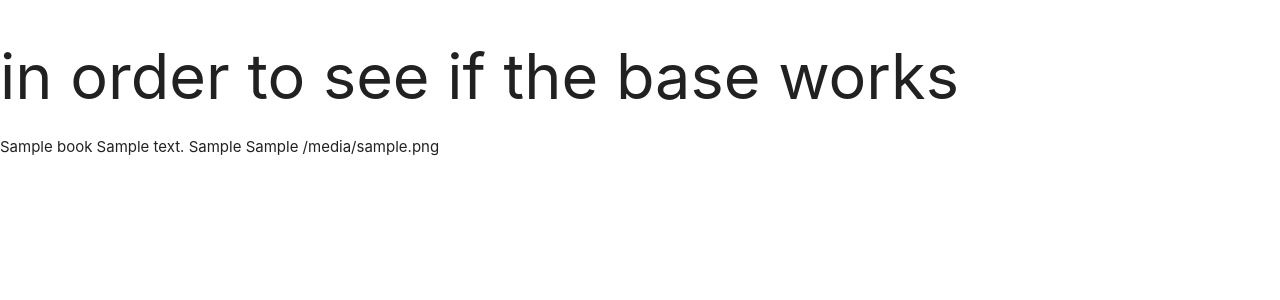
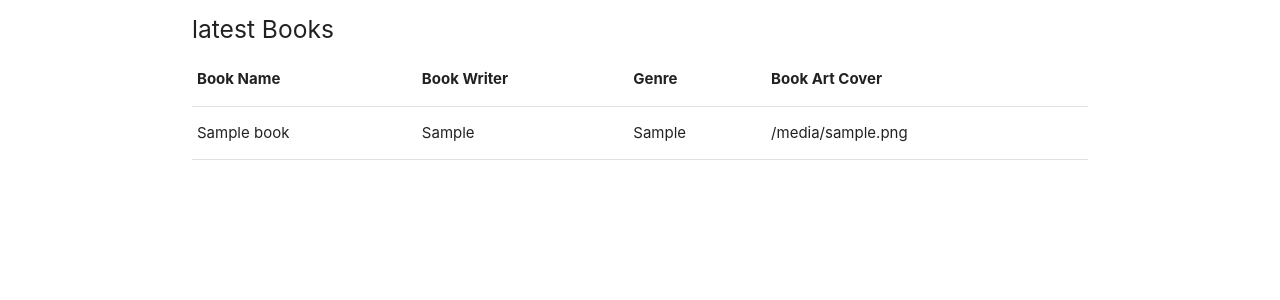
Before and after one commit to emalfiza/temple-library, a Flask app: page / in a window 1280 px wide. Shown: the top 300 px of the page. Run offline with Flask 2, Linux system fonts and the light colour scheme; a database or web service that is not in the repository returns one stand-in record (values such as "Sample title"); some libraries are stand-ins or nearby versions.

Commit message:
Added static folder for css and image

```diff
--- a/app.py
+++ b/app.py
@@ -8,15 +8,16 @@ if path.exists("env.py"):
 
 app = Flask(__name__)
 
-app.config["MONGO_DBNAME"] = 'temple_library'
-app.config["MONGO_URI"] = os.getenv('MONGO_URI', 'mongodb://localhost')
+app.config["MONGO_DBNAME"] = "temple_library"
+app.config["MONGO_URI"] = os.getenv("MONGO_URI", "mongodb://localhost")
 
 mongo = PyMongo(app)
 
-@app.route('/')
-@app.route('/book')
-def book():
-    return render_template("book.html", book=mongo.db.book.find())
+
+@app.route("/")
+@app.route("/home")
+def home():
+    return render_template("index.html", book=mongo.db.book.find())
 
 
 if __name__ == "__main__":
--- /dev/null
+++ b/static/css/style.css
@@ -0,0 +1,4 @@
+/* .bg-img {
+  background: url(static/image/background-image.jpg);
+  background-attachment: fixed;
+  background-size: cover; } */
--- a/templates/base.html
+++ b/templates/base.html
@@ -15,14 +15,15 @@
     <link rel="stylesheet" href="https://cdnjs.cloudflare.com/ajax/libs/materialize/1.0.0/css/materialize.min.css">
 
     <!-- My Custom CSS -->
-    <link rel="stylesheet" href="{{ url_for ('static', filename = '')}}" type="text/css" />
+    <link rel="stylesheet" href="{{ url_for ('static', filename = 'css/style.css')}}" type="text/css" />
 
     <title>Welcome to Temple Library</title>
 </head>
-<body>
-    <h1>in order to see if the base works</h1>
-    {% block content %}
-    {% endblock %}
+<body class="bg-img">
+
+    <div class="container">
+        {% block content %} {% endblock %}
+    </div>
 
     <!-- jQuery -->
     <script src="https://code.jquery.com/jquery-3.3.1.min.js" integrity="sha256-FgpCb/KJQlLNfOu91ta32o/NMZxltwRo8QtmkMRdAu8=" crossorigin="anonymous"></script>
--- a/templates/book.html
+++ /dev/null
@@ -1,12 +0,0 @@
-{% extends "base.html" %}
-
-    {% block content %}
-        {% for book in book %}
-
-            {{book.book_name}}
-            {{book.book_description}}
-            {{book.book_writer}}
-            {{book.book_genere}}
-            {{book.book_cover}}
-        {% endfor %}
-    {% endblock %}
--- /dev/null
+++ b/templates/index.html
@@ -0,0 +1,24 @@
+{% extends "base.html" %} {% block content %}
+
+<!--Books Table-->
+<h5>latest Books</h5>
+<table class="highlight">
+	<thead>
+		<tr>
+			<th>Book Name</th>
+			<th>Book Writer</th>
+			<th>Genre</th>
+			<th>Book Art Cover</th>
+		</tr>
+	</thead>
+	{% for book in book %}
+	<tr>
+		<td>{{book.book_name}}</td>
+		<td>{{book.book_writer}}</td>
+        <td>{{book.book_genre}}</td>
+		<td>{{book.book_cover}}</td>
+	</tr>
+	{% endfor %}
+</table>
+
+{% endblock %}
```
Also changed, not shown: static/image/background-image.jpg (added).
